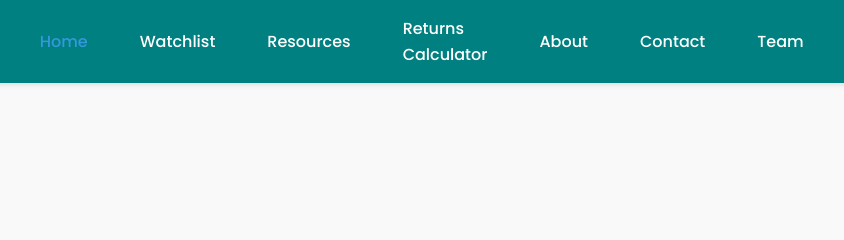
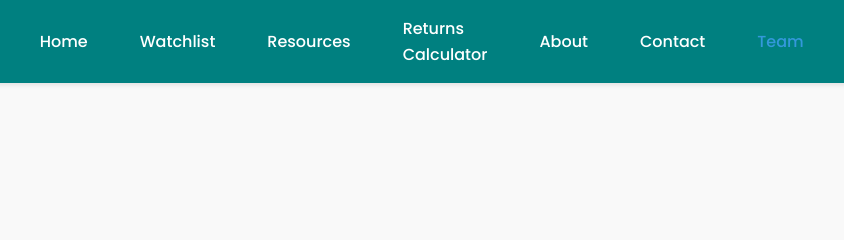
Before and after one commit to TMP-The-Major-Project/Stocks-Info, a plain HTML site: page src/pages/team.html in a window 1280 px wide. Shown: the top 240 px of the page, 260-1104 px from the left. Drawn offline with Linux system fonts and the light colour scheme.

Commit message:
fix header

```diff
--- a/src/pages/team.html
+++ b/src/pages/team.html
@@ -25,13 +25,13 @@
           <h1>StockMarket</h1>
         </div>
         <div class="nav-links">
-          <a href="/index.html" class="active">Home</a>
+          <a href="/index.html">Home</a>
           <a href="watchlist.html">Watchlist</a>
           <a href="resources.html">Resources</a>
           <a href="returns-calculator.html">Returns Calculator</a>
           <a href="about.html">About</a>
           <a href="contact.html">Contact</a>
-          <a href="team.html">Team</a>
+          <a href="team.html" class="active">Team</a>
           <a href="login.html" class="login-btn">Login</a>
         </div>
       </nav>
```
